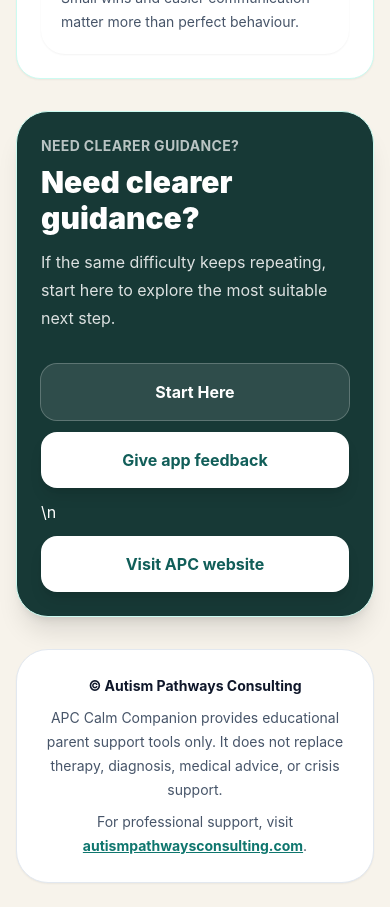
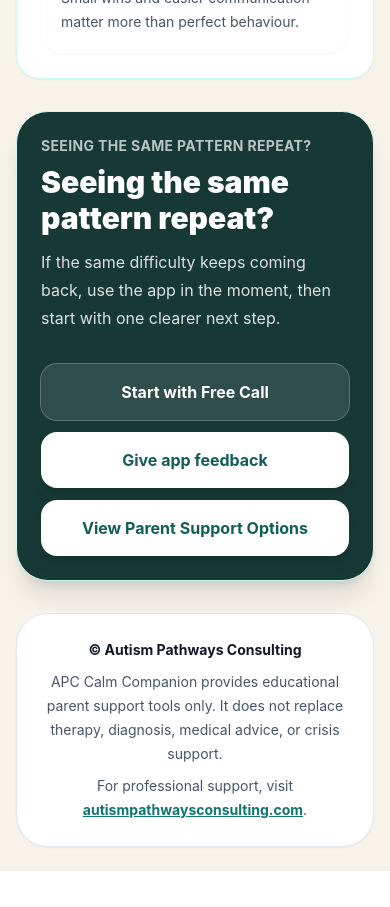
Before and after one commit to autismpathwaysconsulting/apc-calm-companion, a React (Vite) app: page / in a window 390 px wide. Shown: the part 11000-11907 px from the top of the page. After the commit the page ends 11871 px from the top, so only its background shows below. Built offline with nearby package versions, Linux system fonts and the light colour scheme.

Commit message:
Clean Calm Companion mobile date and bottom CTA

```diff
--- a/src/App.jsx
+++ b/src/App.jsx
@@ -621,14 +621,14 @@
           `Before: ${item.before || "Not recorded"}`,
           `During: ${item.during || "Not recorded"}`,
           `Helped: ${item.helped || "Not recorded"}`,
-        ].join("\n");
+        ].join("");
       })
-      .join("\n\n");
+      .join("");
 
     const latestRewards = rewardLog
       .slice(0, 3)
       .map((item) => `${item.date}: ${item.stars}/5 stars`)
-      .join("\n");
+      .join("");
 
     const message = [
       "Hi CJ, I used the APC Calm Companion and would like to share a short summary.",
@@ -649,7 +649,7 @@
       latestRewards || "No reward log saved yet.",
       "",
       "I understand this is not emergency support. I would like guidance on what to try next.",
-    ].join("\n");
+    ].join("");
 
     window.open(
       `https://wa.me/601172998168?text=${encodeURIComponent(message)}`,
@@ -1223,17 +1223,17 @@
         <section className="mt-8 rounded-[2rem] border border-teal-100 bg-[#173936] p-6 text-white shadow-xl">
           <div className="grid gap-5 md:grid-cols-[1.2fr_0.8fr] md:items-center">
             <div>
-              <p className="text-sm font-bold uppercase tracking-wide text-white/70">Need clearer guidance?</p>
-              <h2 className="mt-2 text-3xl font-black">Need clearer guidance?</h2>
-              <p className="mt-3 leading-7 text-white/85">If the same difficulty keeps repeating, start here to explore the most suitable next step.</p>
+              <p className="text-sm font-bold uppercase tracking-wide text-white/70">Seeing the same pattern repeat?</p>
+              <h2 className="mt-2 text-3xl font-black">Seeing the same pattern repeat?</h2>
+              <p className="mt-3 leading-7 text-white/85">If the same difficulty keeps coming back, use the app in the moment, then start with one clearer next step.</p>
               <p className="mt-3 text-sm leading-6 text-white/75">
 
               </p>
             </div>
             <div className="grid gap-3">
-              <a href="https://autismpathwaysconsulting.com/start" target="_blank" rel="noreferrer" className="rounded-2xl bg-white/10 px-5 py-4 text-center font-bold text-white ring-1 ring-white/30">Start Here</a>
+              <a href="https://autismpathwaysconsulting.com/start" target="_blank" rel="noreferrer" className="rounded-2xl bg-white/10 px-5 py-4 text-center font-bold text-white ring-1 ring-white/30">Start with Free Call</a>
 
-              <a href="mailto:cjlim@autismpathwaysconsulting.com?subject=APC%20Calm%20Companion%20Feedback&body=Hi%20CJ%2C%0A%0AI%20tried%20APC%20Calm%20Companion.%0A%0AWhat%20helped%20most%3A%0A%0AWhat%20felt%20confusing%3A%0A%0AWhat%20I%20wish%20the%20app%20had%3A%0A%0A" className="rounded-2xl bg-white px-5 py-4 text-center font-bold text-teal-800 shadow-lg">Give app feedback</a>\n              <a href={APC_WEBSITE_URL} target="_blank" rel="noopener noreferrer" className="rounded-2xl bg-white px-5 py-4 text-center font-bold text-teal-800 shadow-lg">Visit APC website</a>
+              <a href="mailto:cjlim@autismpathwaysconsulting.com?subject=APC%20Calm%20Companion%20Feedback&body=Hi%20CJ%2C%0A%0AI%20tried%20APC%20Calm%20Companion.%0A%0AWhat%20helped%20most%3A%0A%0AWhat%20felt%20confusing%3A%0A%0AWhat%20I%20wish%20the%20app%20had%3A%0A%0A" className="rounded-2xl bg-white px-5 py-4 text-center font-bold text-teal-800 shadow-lg">Give app feedback</a>              <a href={APC_PARENT_OPTIONS_URL} target="_blank" rel="noopener noreferrer" className="rounded-2xl bg-white px-5 py-4 text-center font-bold text-teal-800 shadow-lg">View Parent Support Options</a>
             </div>
           </div>
         </section>
```
Also changed, not shown: src/App.css (+32 -0 lines).
